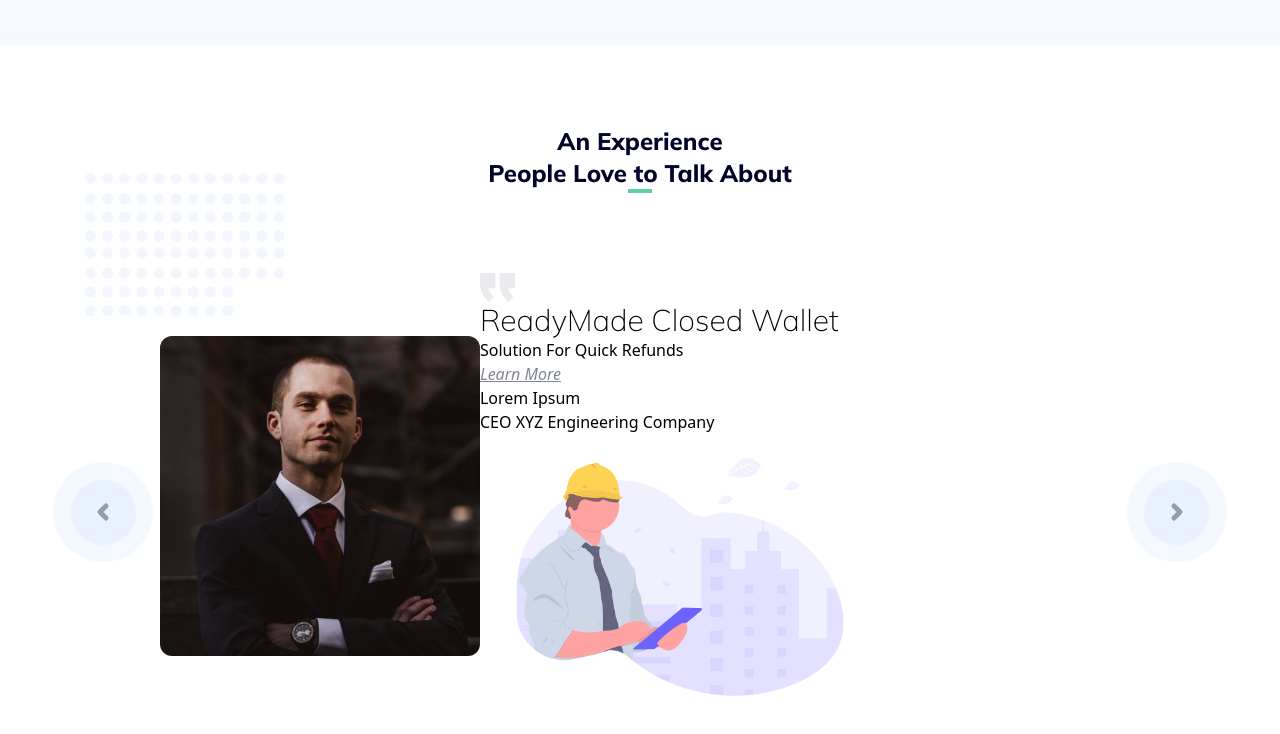
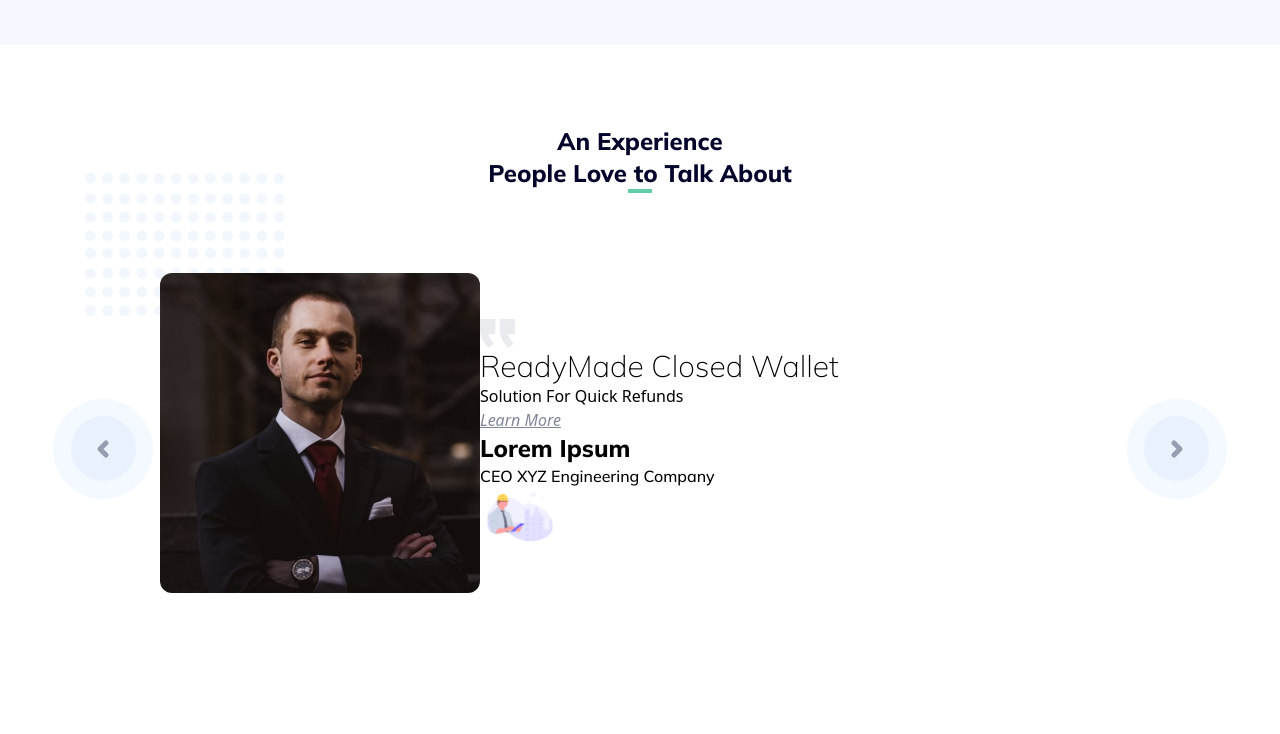
Before and after one commit to NoorFatima-developer/Learn-Tailwind-CSS, a website built with Vite: page RazorPayClone/index.html in a window 1280 px wide. Shown: the part 6138-6872 px from the top of the page. Built offline with nearby package versions, Linux system fonts and the light colour scheme.

Commit message:
code is added

```diff
--- a/RazorPayClone/index.html
+++ b/RazorPayClone/index.html
@@ -1318,9 +1318,9 @@
             <p class="font-mullish text-3xl font-extralight">ReadyMade Closed Wallet </p>
             <p>Solution For Quick Refunds</p>
             <a href="#" class="text-grayText italic underline">Learn More</a>
-            <h3>Lorem Ipsum</h3>
-            <p>CEO XYZ Engineering Company</p>
-            <img src="./images/fake-company-logo.png" alt="">
+            <p class="font-mullish font-extrabold text-2xl">Lorem Ipsum</p>
+            <p class="font-mullish font-medium">CEO XYZ Engineering Company</p>
+            <img src="./images/fake-company-logo.png" alt="" width="80px" height="40px">
           </div>
       </div>
 
```
